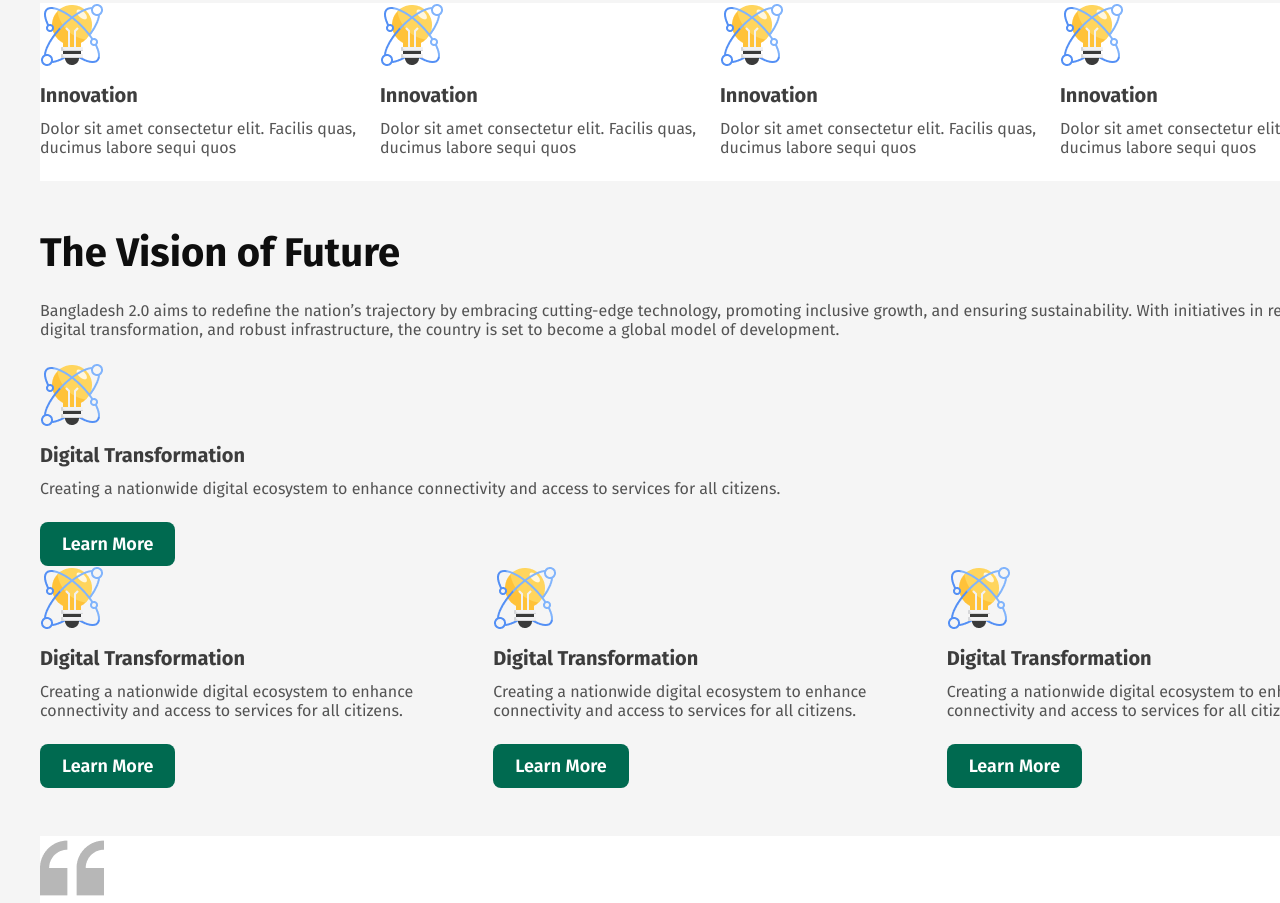
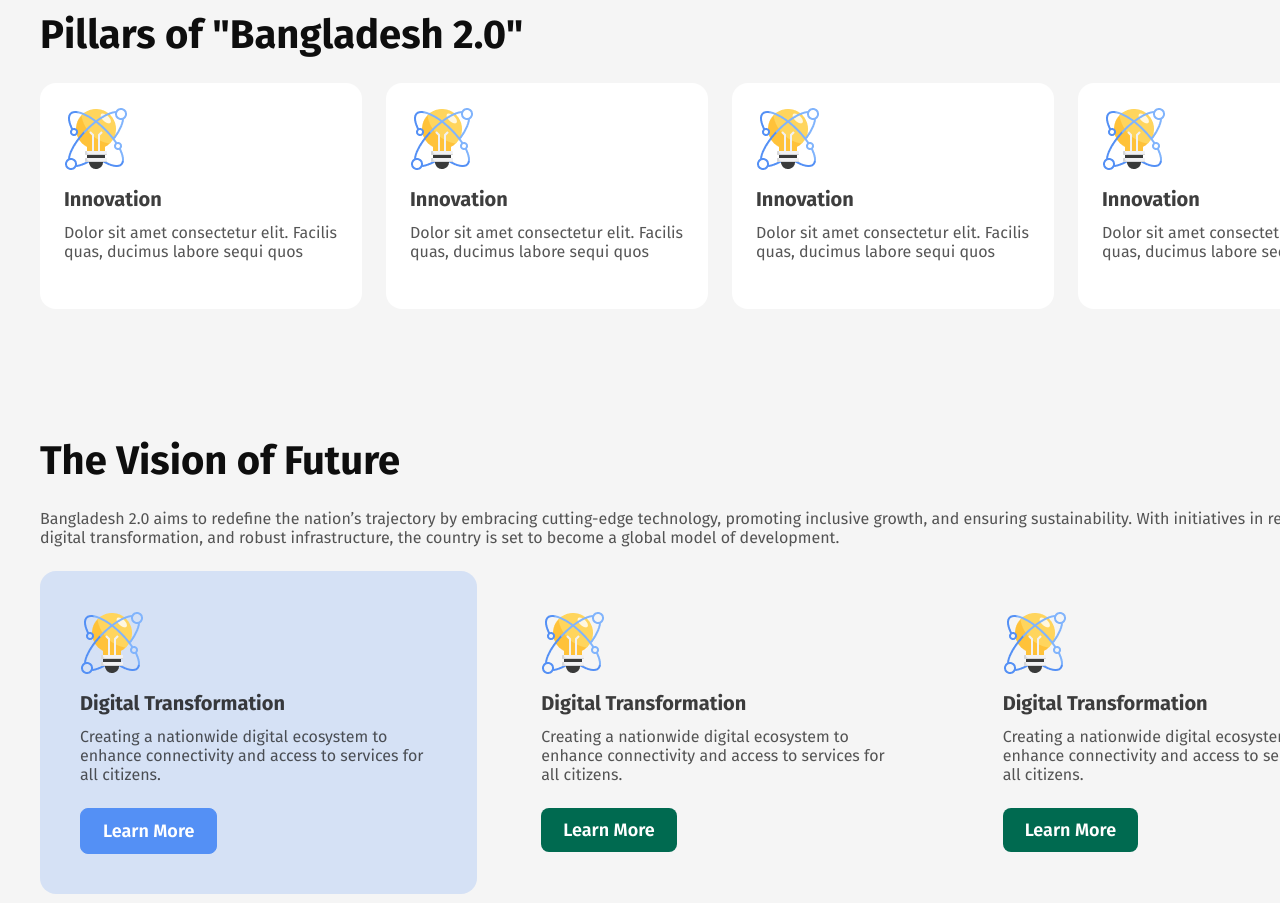
Before and after one commit to aashikur/programming-hero-assignment-01, a plain HTML site: page index.html in a window 1280 px wide. Shown: the part 819-1722 px from the top of the page. Drawn offline with Linux system fonts and the light colour scheme.

Commit message:
Vision of Future done , now rest

```diff
--- a/index.html
+++ b/index.html
@@ -18,7 +18,7 @@
     </header>
 
     <!-- ### 1. Banner Section  -->
-    <section class="section-container ">
+    <section class="section-container banner">
         <div class="hero">
             <div class="hero-left">
                 <h3>Bangladesh 2.0</h3>
@@ -30,7 +30,7 @@
         </div>
     </section>
     <!-- Piller of Bangaldesh  -->
-    <section class="section-container">
+    <section class="section-container piller-section">
         <h1>Pillars of "Bangladesh 2.0"</h1>
         <div class="pillars-box myflex">
             <div class="pillar white">
@@ -56,36 +56,28 @@
         </div>
     </section>
     <!-- ### 2. The Vision of Future -->
-    <section class="section-container">
+    <section class="section-container vision-section">
         <h1>The Vision of Future</h1>
         <p>Bangladesh 2.0 aims to redefine the nation’s trajectory by embracing cutting-edge technology, promoting
             inclusive growth, and ensuring sustainability. With initiatives in renewable energy, digital transformation,
             and robust infrastructure, the country is set to become a global model of development.</p>
+
         <div class="Vision-box pillars-box myflex">
-            <div class="pillar">
+            <div class="pillar first">
                 <img src="assets/card-icon.png " alt="Card Icon">
                 <h3>Digital Transformation</h3>
                 <p>Creating a nationwide digital ecosystem to enhance connectivity and access to services for all
                     citizens.</p>
                 <a href="#0" class="btn">Learn More</a>
             </div>
-        </div>
-        <div class="Vision-box pillars-box myflex">
-            <div class="pillar">
+            <div class="pillar second">
                 <img src="assets/card-icon.png " alt="Card Icon">
                 <h3>Digital Transformation</h3>
                 <p>Creating a nationwide digital ecosystem to enhance connectivity and access to services for all
                     citizens.</p>
                 <a href="#0" class="btn">Learn More</a>
             </div>
-            <div class="pillar">
-                <img src="assets/card-icon.png " alt="Card Icon">
-                <h3>Digital Transformation</h3>
-                <p>Creating a nationwide digital ecosystem to enhance connectivity and access to services for all
-                    citizens.</p>
-                <a href="#0" class="btn">Learn More</a>
-            </div>
-            <div class="pillar">
+            <div class="pillar third">
                 <img src="assets/card-icon.png " alt="Card Icon">
                 <h3>Digital Transformation</h3>
                 <p>Creating a nationwide digital ecosystem to enhance connectivity and access to services for all
--- a/style/style.css
+++ b/style/style.css
@@ -23,7 +23,7 @@ body {
     margin-left: auto;
     margin-right: auto;
     padding: 24px 40px;
-
+    margin-top: 80px;
 }
 
 h1{
@@ -69,6 +69,10 @@ img{
 
 .white{
     background-color: white;
+}
+
+header.section-container ,.banner {
+    margin-top: 0;
 }
 /* Header Section  */
 
@@ -117,3 +121,35 @@ header a.btn:hover {
 .hero a.btn {
     padding: 22px 36px;
 }
+
+ /* Pillar of Bangladesh  */
+
+ .pillars-box {
+    padding: 10p;
+    gap: 24px;
+}
+
+.pillars-box .pillar {
+    padding: 24px;
+    border-radius: 16px;
+}
+
+/* The Vision of Future  */
+.vision-section .pillar {
+    padding: 40px 40px;
+}
+
+.pillar.first {
+    background: rgba(84, 144, 245, 0.2);
+}
+
+.pillar.first .btn {
+    background: rgb(84, 144, 245);
+    border: 1px solid rgb(84, 144, 245);
+}
+
+.pillar.first .btn:hover {
+    color: rgb(84, 144, 245);
+    border: 1px solid rgb(84, 144, 245);
+    background: none;
+}
```
